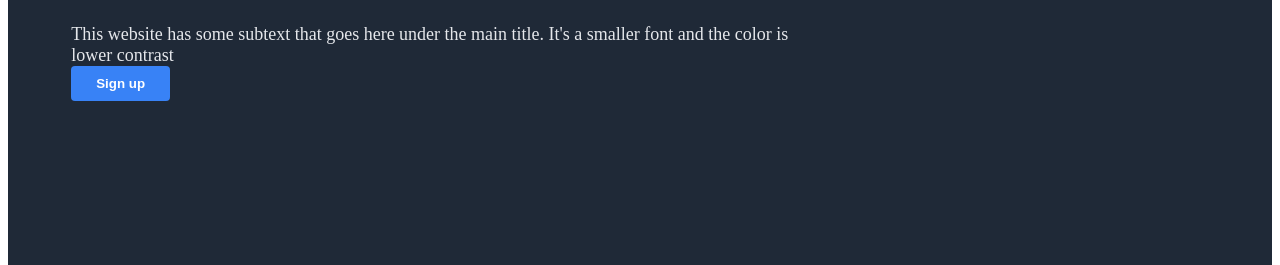
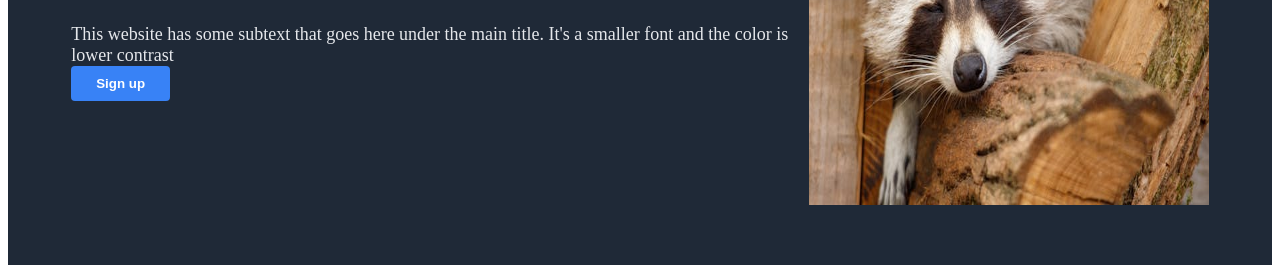
Before and after one commit to thecodefan/odin-project, a plain HTML site: page index.html in a window 1280 px wide. Shown: the part 386-651 px from the top of the page. Drawn offline with Linux system fonts and the light colour scheme; the site is published under a folder, as on GitHub Pages, so addresses that start at the root find nothing.

Commit message:
fixed image

```diff
--- a/index.html
+++ b/index.html
@@ -19,7 +19,7 @@
     <div> <h1><span style="font-weight:bolder; font-size:48px; color:#F9FAF8">this website is awesome! </span> </h1> </br> <span style="font-size:18px; color:#E5E7EB">This website has some subtext that goes here under the main title. It's a smaller font and the color is lower contrast</span>
         <br /><button class="signup1">Sign up</button>
     </div>
-    <img class="chef" src="/images/chef.jpeg"  alt="Our grand chef" height="400" width="400" />
+    <img class="chef" src="images/chef.jpeg"  alt="Our grand chef" height="400" width="400" />
 
     </div>
     <div class="info">Some random information</div>
```
